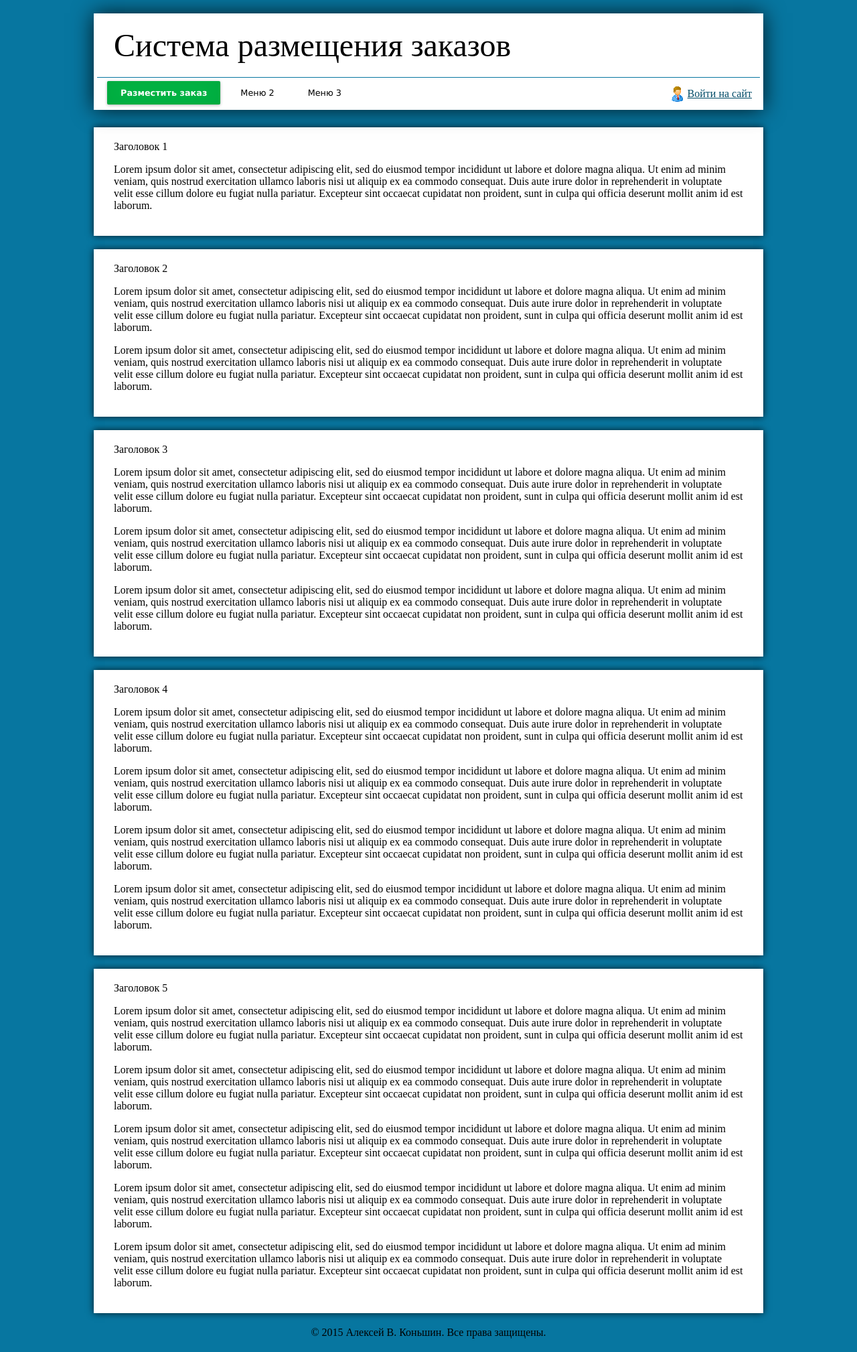
After one commit to molotok-sms/order_book, a PHP site: page / in a window 1280 px wide. The commit adds this page. Shown: the whole page at 67% size. Run offline with PHP 8.4, Linux system fonts and the light colour scheme; some libraries are stand-ins or nearby versions.

Commit message:
Пробный дизайн

```diff
--- /dev/null
+++ b/common/header.php
@@ -0,0 +1,56 @@
+<?php
+
+// Подключение движка сайта
+require_once('common.php');
+
+?>
+<!DOCTYPE html>
+<html>
+<head>
+<link href="<?=WWW?>/css/style.css" rel="stylesheet" type="text/css" />
+<meta http-equiv="content-type" content="text/html;charset=<?=CODEPAGE?>">
+<script language="javascript" src="<?=WWW?>/js/jquery.min.js"></script>
+<script language="javascript" src="<?=WWW?>/js/jquery-ui.min.js"></script>
+<script language="javascript" src="<?=WWW?>/js/jquery.blockUI.js"></script>
+<title>Система размещения заказов</title>
+</head>
+<body>
+	<div class="header_frame">
+		<div class="header">
+			<div class="title">
+				Система размещения заказов
+			</div>
+			<div class="menu">
+				<ul>
+					<li class="highlight">Разместить заказ</li>
+					<li>Меню 2</li>
+					<li>Меню 3</li>
+				</ul>
+				<div class="login">
+					<a href="<?=WWW?>/login/">Войти на сайт</a>
+				</div>
+			</div>
+		</div>
+	</div>
+	<div class="header_spacer">&nbsp;</div>
+	<div class="main_frame">
+<?php
+
+
+// Назначение кеширующей функции
+ob_start(function ($data)
+{
+	// Формируем нижнюю часть сайта (футер)
+	$footer = <<<EOF
+	</div>
+	<div class="footer">© 2015 Алексей В. Коньшин. Все права защищены.</div>
+</body>
+</html>
+EOF;
+
+	// Возвращаем данные вместе с футером
+	return $data . $footer;
+
+});
+
+?>
--- /dev/null
+++ b/css/style.css
@@ -0,0 +1,172 @@
+
+/*
+Цветовая схема ( http://colorscheme.ru/#3q11Tw0w0w0w0 ):
+
+
+*/
+
+
+/* === Служебное ================================================================= */
+
+@media print { .no_print { display: none; } }
+@media screen { .no_screen { display: none; } }
+
+.padding10
+{
+	padding: 5px 10px;
+}
+
+.padding30
+{
+	padding: 20px 30px;
+}
+
+
+/* === Общая разметка ================================================================= */
+
+body
+{
+	background-color: #0776A0;
+	font-size: 12pt;
+	margin: 0px;
+
+}
+
+a
+{
+	color: #024C68;
+
+}
+
+a img
+{
+	border: none;
+
+}
+
+
+.main_frame
+{
+	margin: auto;
+	width: 1000px;
+
+}
+
+
+/* === Заголовок ================================================================= */
+
+.header_frame
+{
+	background-color: #0776A0;
+	margin: 0px;
+	padding: 20px 0px 0px 0px;
+	position: fixed;
+	width: 100%;
+
+}
+
+
+.header_frame > .header
+{
+	background-color: white;
+	box-shadow: 0px 0px 30px rgba(0, 0, 0, 0.8);
+	margin: auto;
+	width: 1000px;
+
+}
+
+
+.header_frame > .header > .title
+{
+	font-size: 3em;
+	padding: 20px 30px;
+
+}
+
+
+.header_frame > .header > .menu
+{
+	border-top: 1px solid #0776A0;
+	margin: 0px 5px;
+
+}
+
+.header_frame > .header > .menu > ul
+{
+	font-family: Verdana;
+	font-size: 0.8em;
+	margin: 0px;
+	padding: 0px 10px;
+
+}
+
+.header_frame > .header > .menu > ul > li
+{
+	cursor: pointer;
+	float: left;
+	list-style: none;
+	margin: 5px;
+	padding: 10px 20px;
+
+}
+
+.header_frame > .header > .menu > ul > li.highlight
+{
+	background-color: #00B945;
+	border-radius: 2px;
+	box-shadow:
+		0 1px 4px rgba(0, 0, 0, .3),
+		-23px 0 20px -23px rgba(0, 0, 0, .8),
+		23px 0 20px -23px rgba(0, 0, 0, .8),
+		0 0 40px rgba(0, 0, 0, .1) inset;
+	color: white;
+	font-weight: bold;
+
+}
+
+.header_frame > .header > .menu:after
+{
+	clear: both;
+	content: ".";
+	display: block;
+	height: 0;
+	visibility: hidden;
+
+}
+
+.header_frame > .header > .menu > .login
+{
+	background: url(../images/businessman_24.png) left no-repeat;
+	float: right;
+	margin: 5px;
+	padding: 10px 7px 10px 27px;
+
+}
+
+
+.header_spacer
+{
+	height: 190px;
+
+}
+
+
+.footer
+{
+	margin: 20px auto;
+	text-align: center;
+	width: 1000px;
+
+}
+
+
+/* === Заказы ================================================================= */
+
+.orders .item
+{
+	background-color: white;
+	/*box-shadow: 5px 5px rgba(0, 0, 0, 0.2);*/
+	box-shadow: 0px 0px 10px rgba(0, 0, 0, 0.8);
+	margin-bottom: 20px;
+
+}
--- /dev/null
+++ b/index.php
@@ -0,0 +1,60 @@
+<?php
+
+// Подключение заголовочной части сайта
+require_once('common/header.php');
+
+?>
+<div class="orders">
+	<div class="item padding30">
+		<div class="header">
+			Заголовок 1
+		</div>
+		<div class="content">
+			<p>Lorem ipsum dolor sit amet, consectetur adipiscing elit, sed do eiusmod tempor incididunt ut labore et dolore magna aliqua. Ut enim ad minim veniam, quis nostrud exercitation ullamco laboris nisi ut aliquip ex ea commodo consequat. Duis aute irure dolor in reprehenderit in voluptate velit esse cillum dolore eu fugiat nulla pariatur. Excepteur sint occaecat cupidatat non proident, sunt in culpa qui officia deserunt mollit anim id est laborum.</p>
+		</div>
+	</div>
+	<div class="item padding30">
+		<div class="header">
+			Заголовок 2
+		</div>
+		<div class="content">
+			<p>Lorem ipsum dolor sit amet, consectetur adipiscing elit, sed do eiusmod tempor incididunt ut labore et dolore magna aliqua. Ut enim ad minim veniam, quis nostrud exercitation ullamco laboris nisi ut aliquip ex ea commodo consequat. Duis aute irure dolor in reprehenderit in voluptate velit esse cillum dolore eu fugiat nulla pariatur. Excepteur sint occaecat cupidatat non proident, sunt in culpa qui officia deserunt mollit anim id est laborum.</p>
+			<p>Lorem ipsum dolor sit amet, consectetur adipiscing elit, sed do eiusmod tempor incididunt ut labore et dolore magna aliqua. Ut enim ad minim veniam, quis nostrud exercitation ullamco laboris nisi ut aliquip ex ea commodo consequat. Duis aute irure dolor in reprehenderit in voluptate velit esse cillum dolore eu fugiat nulla pariatur. Excepteur sint occaecat cupidatat non proident, sunt in culpa qui officia deserunt mollit anim id est laborum.</p>
+
+		</div>
+	</div>
+	<div class="item padding30">
+		<div class="header">
+			Заголовок 3
+		</div>
+		<div class="content">
+			<p>Lorem ipsum dolor sit amet, consectetur adipiscing elit, sed do eiusmod tempor incididunt ut labore et dolore magna aliqua. Ut enim ad minim veniam, quis nostrud exercitation ullamco laboris nisi ut aliquip ex ea commodo consequat. Duis aute irure dolor in reprehenderit in voluptate velit esse cillum dolore eu fugiat nulla pariatur. Excepteur sint occaecat cupidatat non proident, sunt in culpa qui officia deserunt mollit anim id est laborum.</p>
+			<p>Lorem ipsum dolor sit amet, consectetur adipiscing elit, sed do eiusmod tempor incididunt ut labore et dolore magna aliqua. Ut enim ad minim veniam, quis nostrud exercitation ullamco laboris nisi ut aliquip ex ea commodo consequat. Duis aute irure dolor in reprehenderit in voluptate velit esse cillum dolore eu fugiat nulla pariatur. Excepteur sint occaecat cupidatat non proident, sunt in culpa qui officia deserunt mollit anim id est laborum.</p>
+			<p>Lorem ipsum dolor sit amet, consectetur adipiscing elit, sed do eiusmod tempor incididunt ut labore et dolore magna aliqua. Ut enim ad minim veniam, quis nostrud exercitation ullamco laboris nisi ut aliquip ex ea commodo consequat. Duis aute irure dolor in reprehenderit in voluptate velit esse cillum dolore eu fugiat nulla pariatur. Excepteur sint occaecat cupidatat non proident, sunt in culpa qui officia deserunt mollit anim id est laborum.</p>
+
+		</div>
+	</div>
+	<div class="item padding30">
+		<div class="header">
+			Заголовок 4
+		</div>
+		<div class="content">
+			<p>Lorem ipsum dolor sit amet, consectetur adipiscing elit, sed do eiusmod tempor incididunt ut labore et dolore magna aliqua. Ut enim ad minim veniam, quis nostrud exercitation ullamco laboris nisi ut aliquip ex ea commodo consequat. Duis aute irure dolor in reprehenderit in voluptate velit esse cillum dolore eu fugiat nulla pariatur. Excepteur sint occaecat cupidatat non proident, sunt in culpa qui officia deserunt mollit anim id est laborum.</p>
+			<p>Lorem ipsum dolor sit amet, consectetur adipiscing elit, sed do eiusmod tempor incididunt ut labore et dolore magna aliqua. Ut enim ad minim veniam, quis nostrud exercitation ullamco laboris nisi ut aliquip ex ea commodo consequat. Duis aute irure dolor in reprehenderit in voluptate velit esse cillum dolore eu fugiat nulla pariatur. Excepteur sint occaecat cupidatat non proident, sunt in culpa qui officia deserunt mollit anim id est laborum.</p>
+			<p>Lorem ipsum dolor sit amet, consectetur adipiscing elit, sed do eiusmod tempor incididunt ut labore et dolore magna aliqua. Ut enim ad minim veniam, quis nostrud exercitation ullamco laboris nisi ut aliquip ex ea commodo consequat. Duis aute irure dolor in reprehenderit in voluptate velit esse cillum dolore eu fugiat nulla pariatur. Excepteur sint occaecat cupidatat non proident, sunt in culpa qui officia deserunt mollit anim id est laborum.</p>
+			<p>Lorem ipsum dolor sit amet, consectetur adipiscing elit, sed do eiusmod tempor incididunt ut labore et dolore magna aliqua. Ut enim ad minim veniam, quis nostrud exercitation ullamco laboris nisi ut aliquip ex ea commodo consequat. Duis aute irure dolor in reprehenderit in voluptate velit esse cillum dolore eu fugiat nulla pariatur. Excepteur sint occaecat cupidatat non proident, sunt in culpa qui officia deserunt mollit anim id est laborum.</p>
+		</div>
+	</div>
+	<div class="item padding30">
+		<div class="header">
+			Заголовок 5
+		</div>
+		<div class="content">
+			<p>Lorem ipsum dolor sit amet, consectetur adipiscing elit, sed do eiusmod tempor incididunt ut labore et dolore magna aliqua. Ut enim ad minim veniam, quis nostrud exercitation ullamco laboris nisi ut aliquip ex ea commodo consequat. Duis aute irure dolor in reprehenderit in voluptate velit esse cillum dolore eu fugiat nulla pariatur. Excepteur sint occaecat cupidatat non proident, sunt in culpa qui officia deserunt mollit anim id est laborum.</p>
+			<p>Lorem ipsum dolor sit amet, consectetur adipiscing elit, sed do eiusmod tempor incididunt ut labore et dolore magna aliqua. Ut enim ad minim veniam, quis nostrud exercitation ullamco laboris nisi ut aliquip ex ea commodo consequat. Duis aute irure dolor in reprehenderit in voluptate velit esse cillum dolore eu fugiat nulla pariatur. Excepteur sint occaecat cupidatat non proident, sunt in culpa qui officia deserunt mollit anim id est laborum.</p>
+			<p>Lorem ipsum dolor sit amet, consectetur adipiscing elit, sed do eiusmod tempor incididunt ut labore et dolore magna aliqua. Ut enim ad minim veniam, quis nostrud exercitation ullamco laboris nisi ut aliquip ex ea commodo consequat. Duis aute irure dolor in reprehenderit in voluptate velit esse cillum dolore eu fugiat nulla pariatur. Excepteur sint occaecat cupidatat non proident, sunt in culpa qui officia deserunt mollit anim id est laborum.</p>
+			<p>Lorem ipsum dolor sit amet, consectetur adipiscing elit, sed do eiusmod tempor incididunt ut labore et dolore magna aliqua. Ut enim ad minim veniam, quis nostrud exercitation ullamco laboris nisi ut aliquip ex ea commodo consequat. Duis aute irure dolor in reprehenderit in voluptate velit esse cillum dolore eu fugiat nulla pariatur. Excepteur sint occaecat cupidatat non proident, sunt in culpa qui officia deserunt mollit anim id est laborum.</p>
+			<p>Lorem ipsum dolor sit amet, consectetur adipiscing elit, sed do eiusmod tempor incididunt ut labore et dolore magna aliqua. Ut enim ad minim veniam, quis nostrud exercitation ullamco laboris nisi ut aliquip ex ea commodo consequat. Duis aute irure dolor in reprehenderit in voluptate velit esse cillum dolore eu fugiat nulla pariatur. Excepteur sint occaecat cupidatat non proident, sunt in culpa qui officia deserunt mollit anim id est laborum.</p>
+		</div>
+	</div>
+</div>
```
Also changed, not shown: .htaccess (added), common/common.php (line endings or trailing spaces), common/db.php (line endings or trailing spaces), images/businessman_24.png (added).
